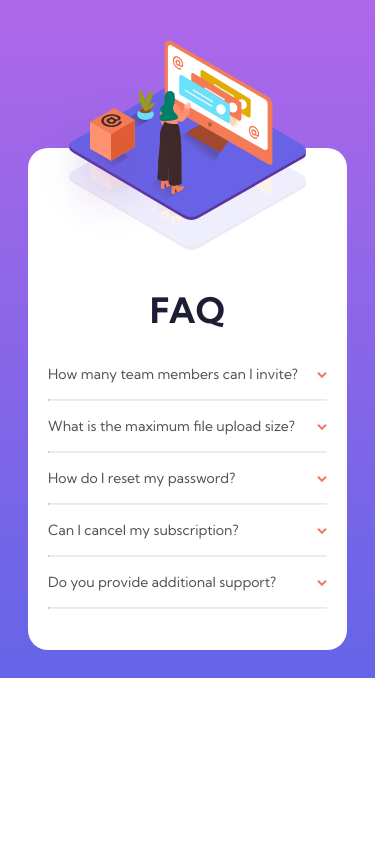
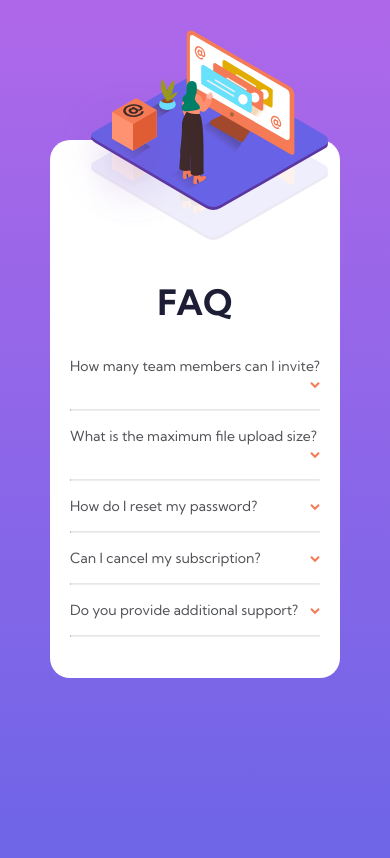
Before and after one commit to Akrata/faq-accordion-card, a plain HTML site: page index.html in a window 390 px wide. Drawn offline with Linux system fonts and the light colour scheme.

Commit message:
Mobile 100%

```diff
--- a/index.html
+++ b/index.html
@@ -17,11 +17,12 @@
   </style> -->
 </head>
 <body class="body">
+
+  <img class="image" src="images/illustration-woman-online-mobile.svg" alt="Woman-online-mobile-image">
   <img class="image-shadow" src="images/illustration-woman-online-mobile.svg" alt="Woman-online-mobile-image">
-  <img class="image" src="images/illustration-woman-online-mobile.svg" alt="Woman-online-mobile-image">
+
 
   <main class="main">
-
 
     <h1 class="faq-title">
       FAQ
--- a/style.css
+++ b/style.css
@@ -1,7 +1,7 @@
 :root{
     --soft-violet: hsl(273, 75%, 66%);
     --soft-blue: hsl(240, 73%, 65%);
-    max-width: 375px;
+
     font-family: 'Kumbh Sans', sans-serif;
     font-size: 12px;
 
@@ -9,18 +9,29 @@
 }
 .body{
 background: no-repeat linear-gradient(var(--soft-violet),var(--soft-blue));
-display: flex;
-justify-content: center;
-align-items: center;
+height: 100vh;
+padding: 0;
+margin: 0;
+border: 0;
+/* display: flex; */
+/* justify-content: center; */
+/* align-items: center; */
 
 }
 .main{
     background: white;
     border-radius: 20px;
-    margin: 140px 20px 20px 20px;
+    margin: 140px 50px 20px 50px;
     flex-grow: 1;
     color: hsl(238, 29%, 16%);
     padding-bottom: 20px;
+    padding-top: 50px;
+
+
+
+
+
+      /* max-width: 375px; */
 
 }
 
@@ -28,22 +39,32 @@ align-items: center;
 padding: 0px 20px;
 font-weight: 400px;
 
+
 }
 .image{
+/* position: relative;
+top: 25%;
+display: flex;
+margin: auto; */
 position: absolute;
-top:40px;
-left:40px;
-
+top: 30px;
+left: 0;
+right: 0;
+margin: auto;
+z-index: 1;
 }
 .image-shadow{
     position: absolute;
-    top:70px;
-    left:40px;
+    top: 60px;
+    left: 0;
+    right: 0;
+    margin: auto;
     opacity: 0.1;
+
 }
 
 h1 {
-    margin-top: 140px;
+    margin-top: 90px;
     text-align: center;
     font-size: 35px;
 }
@@ -86,3 +107,7 @@ hr{
     color: #A3A2A7;
 
 }
+@media screen and (min-width: 1440px){
+
+
+}
```
